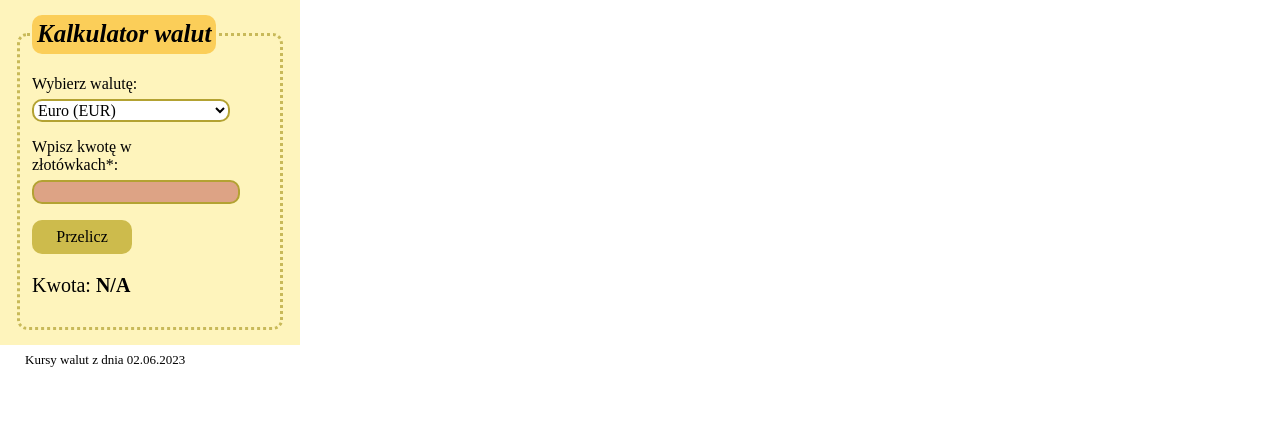
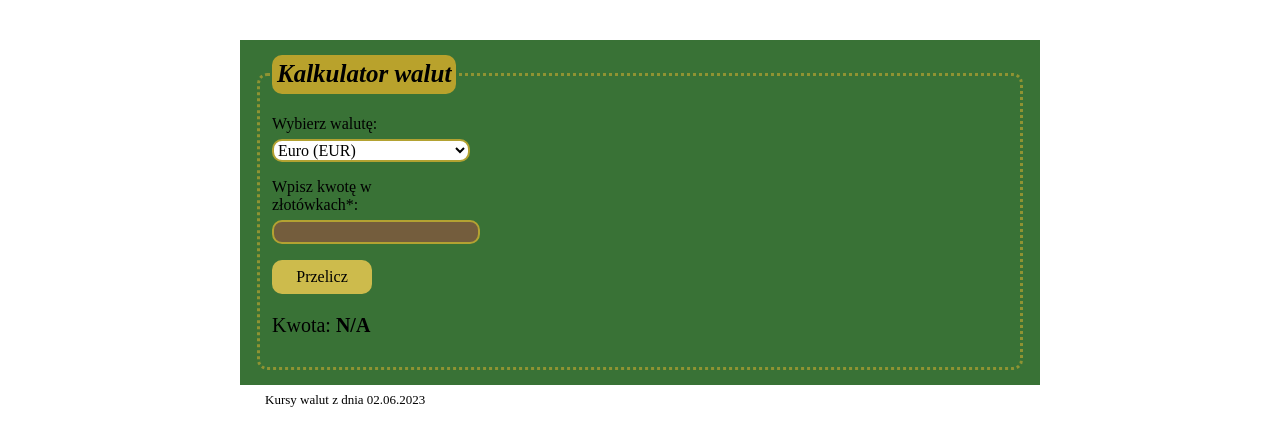
Before and after one commit to DawidKlusak/currency-converter, a plain HTML site: page index.html in a window 1280 px wide. Drawn offline with nearby package versions, Linux system fonts and the light colour scheme.

Commit message:
change background color, add padding

```diff
--- a/css/form.css
+++ b/css/form.css
@@ -1,9 +1,9 @@
 
 .form {
     max-width: 800px;
-    margin: auto;
+    margin: 40px auto;
     padding: 15px;
-    background-color: hsla(51, 96%, 57%, 0.31);
+    background-color: hsl(117, 36%, 33%)
 }
 
 .form__legend {
--- a/css/image.css
+++ b/css/image.css
@@ -1,7 +1,9 @@
 body {
-    width: 300px;
-    height: 300px;
+    width: auto;
+    height: auto;
     background-repeat: no-repeat;
     background-size: cover;
+    resize: both;
     background-image: url("../images/Money.jpg");
+    background-attachment: fixed;
 }
--- a/index.html
+++ b/index.html
@@ -20,7 +20,7 @@
     <title>Kalkulator walut</title>
 </head>
 
-<body class="form__image">
+<body>
     <div class="form js-form">
         <form>
             <fieldset class="form__fieldset ">
```
